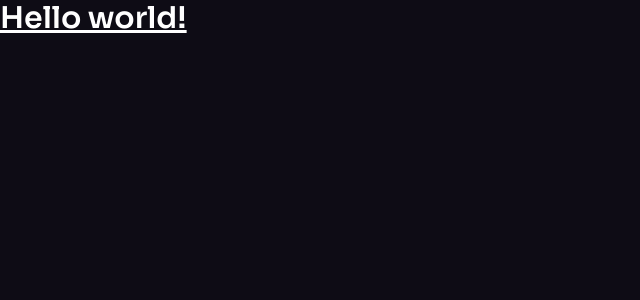
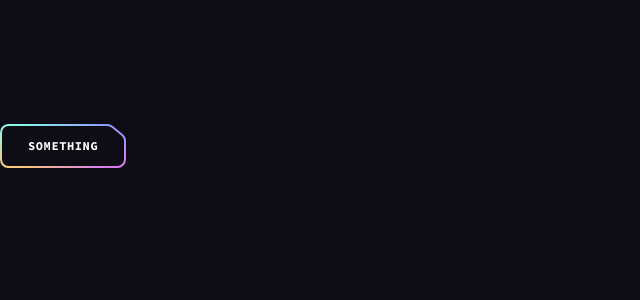
Before and after one commit to felixreyes-3136/Brainwave---Modern-Animated-SaaS-Generative-AI-Landing-Page, a React (Vite) app: page / in a window 1280 px wide. Shown: the top 300 px of the page, without its empty margins (0-640 px from the left). Built offline with nearby package versions, Linux system fonts and the light colour scheme.

Commit message:
button component implemented

```diff
--- a/src/App.jsx
+++ b/src/App.jsx
@@ -1,9 +1,15 @@
-function App() {
+import ButtonGradient from "./assets/svg/ButtonGradient";
+import Button from "./components/Button";
+
+const App = () => {
   return (
-    <div>
-      <h1 className="text-3xl font-bold underline">Hello world!</h1>
-    </div>
+    <>
+      <div className="pt-[4.75rem] lg:pt-[5.25rem] overflow-hidden">
+        <Button className="mt-10">Something</Button>
+      </div>
+      <ButtonGradient />
+    </>
   );
-}
+};
 
 export default App;
--- /dev/null
+++ b/src/components/Button.jsx
@@ -0,0 +1,27 @@
+import ButtonSvg from "../assets/svg/ButtonSvg";
+
+const Button = ({ className, href, onClick, children, px, white }) => {
+  const classes = `button relative inline-flex items-center justify-center h-11 transition-colors hover:text-color-1 ${
+    px || "px-7"
+  } ${white ? "text-n-8" : "text-n-1"} ${className || ""}`;
+
+  const spanClasses = "relative z-10";
+
+  const renderButton = () => (
+    <button className={classes} onClick={onClick}>
+      <span className={spanClasses}>{children}</span>
+      {ButtonSvg(white)}
+    </button>
+  );
+
+  const renderLink = () => (
+    <a href={href} className={classes}>
+      <span className={spanClasses}>{children}</span>
+      {ButtonSvg(white)}
+    </a>
+  );
+
+  return href ? renderLink() : renderButton();
+};
+
+export default Button;
```
